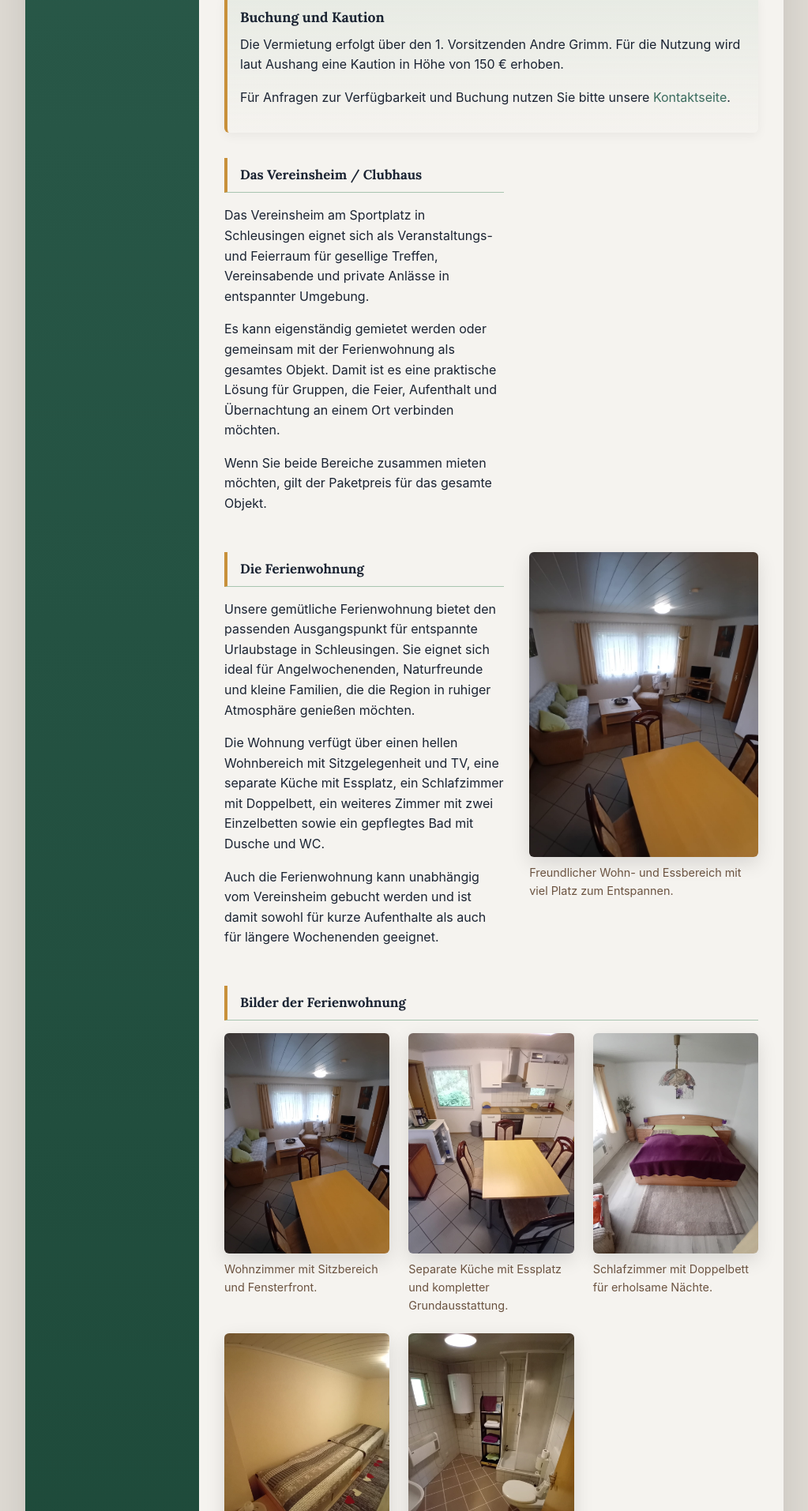
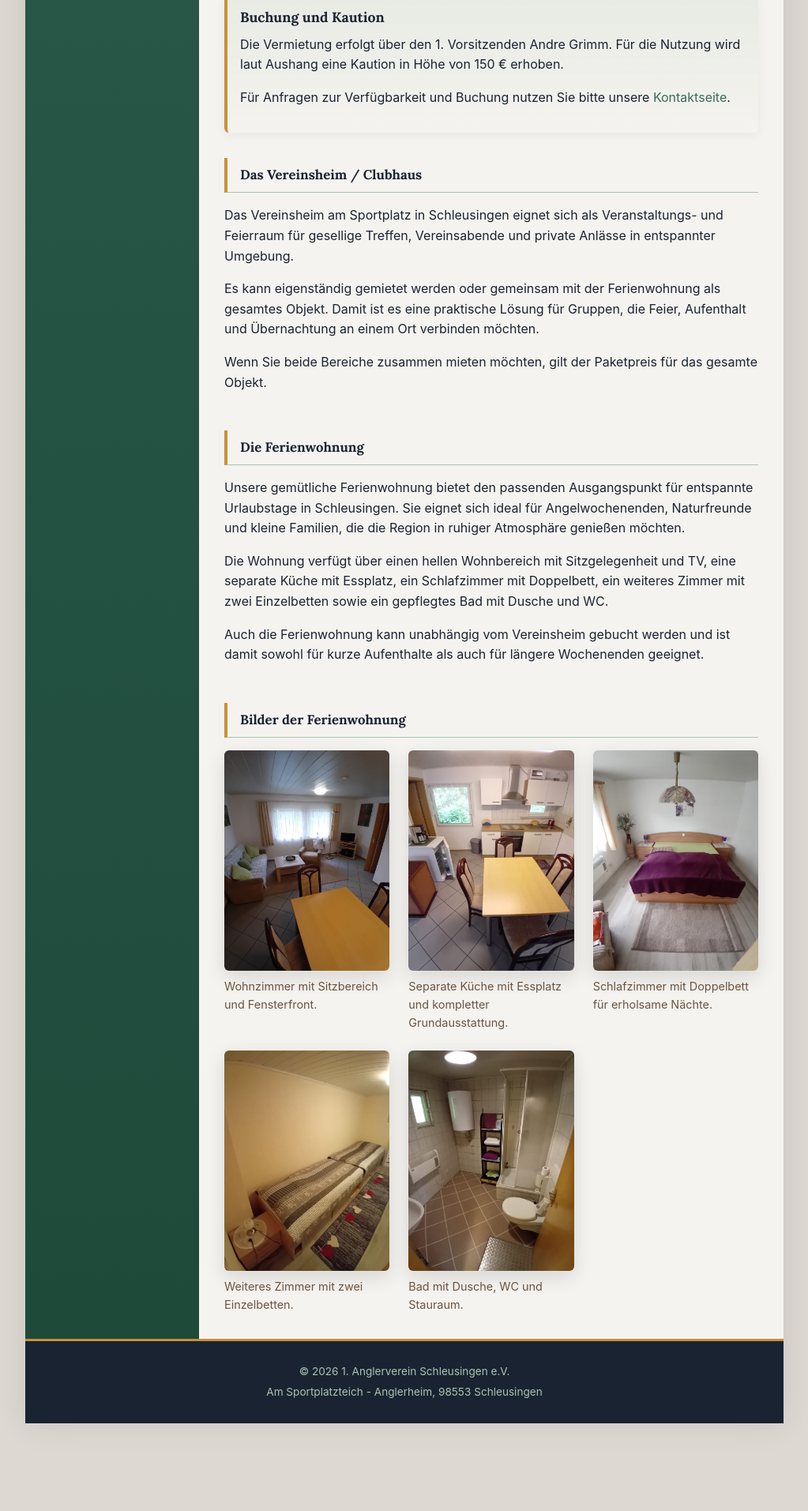
Before and after one commit to AndreKutzleb/av-schleusingen, a Jekyll site: the page built from ferienwohnung.html, in a window 1280 px wide. Shown: the part 596-2509 px from the top of the page at 79% size, without its empty margins (128-1151 px from the left). Built offline with Jekyll 4.4.1, drawn with Linux system fonts in a browser that asks for light colours; after the commit the page ends 2398 px from its top, so only the background shows below that.

Commit message:
More improvements to FeWo page

```diff
--- a/css/avs_style.css
+++ b/css/avs_style.css
@@ -781,8 +781,4 @@ a:visited {
   .download-card {
     flex-direction: row;
   }
-
-  .holiday-intro {
-    grid-template-columns: minmax(0, 1.1fr) minmax(0, 0.9fr);
-  }
 }
--- a/ferienwohnung.html
+++ b/ferienwohnung.html
@@ -49,11 +49,6 @@ title: "1. Anglerverein Schleusingen e. V. - Ferienwohnung und Vereinsheim"
     <p>Die Wohnung verf&uuml;gt &uuml;ber einen hellen Wohnbereich mit Sitzgelegenheit und TV, eine separate K&uuml;che mit Essplatz, ein Schlafzimmer mit Doppelbett, ein weiteres Zimmer mit zwei Einzelbetten sowie ein gepflegtes Bad mit Dusche und WC.</p>
     <p>Auch die Ferienwohnung kann unabh&auml;ngig vom Vereinsheim gebucht werden und ist damit sowohl f&uuml;r kurze Aufenthalte als auch f&uuml;r l&auml;ngere Wochenenden geeignet.</p>
   </div>
-
-  <figure class="holiday-hero">
-    <img src="images_ferienwohnung/wohnzimmer.jpeg" alt="Wohnbereich der Ferienwohnung">
-    <figcaption>Freundlicher Wohn- und Essbereich mit viel Platz zum Entspannen.</figcaption>
-  </figure>
 </section>
 
 <section>
```
